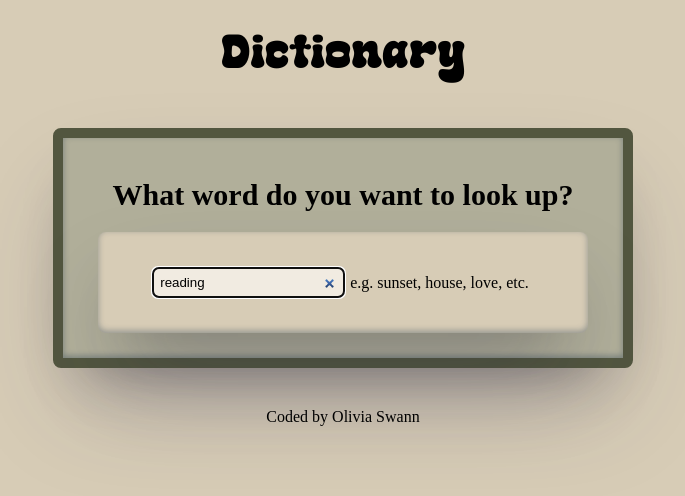
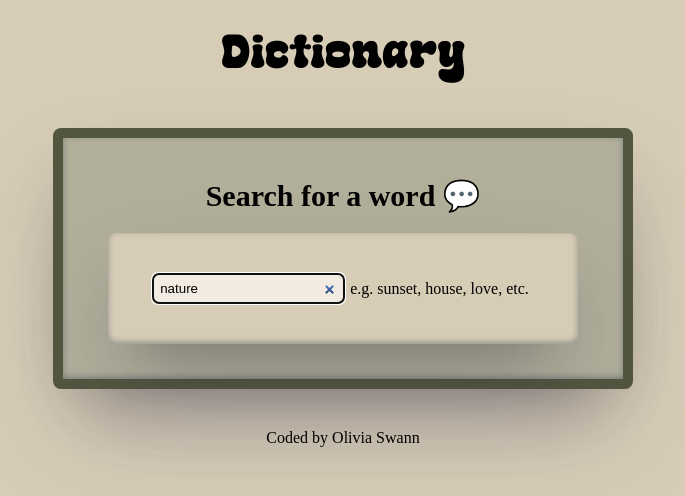
Before and after one commit to xorsx/dictionary, a React (Create React App) app: page / in a window 1280 px wide. Shown: the top 496 px of the page, without its empty margins (297-982 px from the left). Built offline with nearby package versions, Linux system fonts and the light colour scheme; no server answers.

Commit message:
added pexels api integration

```diff
--- a/src/App.js
+++ b/src/App.js
@@ -7,7 +7,7 @@ function App() {
       <div className="container">
         <header>Dictionary</header>
         <main>
-          <Dictionary defaultKeyword="reading" />
+          <Dictionary defaultKeyword="nature" />
         </main>
         <footer>Coded by Olivia Swann</footer>
       </div>
--- a/src/Dictionary.css
+++ b/src/Dictionary.css
@@ -17,8 +17,8 @@
 
 .Dictionary section {
   background: #d7ccb6;
-  padding: 15px;
-  margin: 5px;
+  padding: 20px;
+  margin: 15px;
   border-radius: 8px;
   box-shadow: rgba(50, 50, 93, 0.25) 0px 50px 100px -20px,
     rgba(0, 0, 0, 0.3) 0px 30px 60px -30px,
@@ -38,10 +38,6 @@
 
   padding: 5px;
 }
-h2 {
-  font-size: 36px;
-}
-
 .searchbar {
   display: flex;
   justify-content: center;
--- a/src/Dictionary.js
+++ b/src/Dictionary.js
@@ -8,14 +8,27 @@ export default function Dictionary(props) {
   let [results, setResults] = useState(null);
   let [loaded, setLoaded] = useState(false);
 
-  function handleResponse(response) {
+  function handleDictionaryResponse(response) {
     setResults(response.data[0]);
+  }
+
+  function handlePexelsResponse(response) {
+    console.log(response);
   }
 
   function search() {
     let apiUrl = `https://api.dictionaryapi.dev/api/v2/entries/en/${keyword}`;
     console.log(apiUrl);
-    axios.get(apiUrl).then(handleResponse);
+    axios.get(apiUrl).then(handleDictionaryResponse);
+
+    let pexelsApiKey =
+      "Mn7DKqMCM0dyqPpqBDqPvq5SjPVyEOylP9sY6WDobTjCp1GY7nC9B8es";
+    let pexelsApiUrl = `https://api.pexels.com/v1/search?query=${keyword}&per_page=1`;
+    axios
+      .get(pexelsApiUrl, {
+        headers: { Authorization: `Bearer ${pexelsApiKey}` },
+      })
+      .then(handlePexelsResponse);
   }
 
   function handleSubmit(event) {
@@ -35,7 +48,7 @@ export default function Dictionary(props) {
   if (loaded) {
     return (
       <div className="Dictionary">
-        <h1>What word do you want to look up?</h1>
+        <h1>Search for a word 💬</h1>
         <section>
           <div className="searchbar">
             <form onSubmit={handleSubmit}>
@@ -44,7 +57,6 @@ export default function Dictionary(props) {
                 autoFocus={true}
                 onChange={handleKeywordChange}
                 defaultValue={props.defaultKeyword}
-                placeholder="Search for a word..."
               ></input>
             </form>
             <div className="hint">e.g. sunset, house, love, etc.</div>
--- a/src/Phonetic.css
+++ b/src/Phonetic.css
@@ -1,5 +1,5 @@
 .Phonetic {
-  margin: 20px auto;
+  margin: 5px auto;
   height: 60px;
 }
 
@@ -9,7 +9,7 @@
   margin-right: 10px;
   border: 1px solid #52563f;
   text-decoration: none;
-  padding: 10px 20px;
+  padding: 10px;
   border-radius: 8px;
   color: #52563f;
   background: #f1ebe1;
--- a/src/Results.css
+++ b/src/Results.css
@@ -1,3 +1,11 @@
 .Results h2 {
   font-size: 36px;
+  font-family: "MyCustomFont";
 }
+
+@font-face {
+  font-family: "MyCustomFont";
+  src: url("supermatcha-5yojv-webfont.woff2") format("woff2");
+  font-weight: normal;
+  font-style: normal;
+}
```
